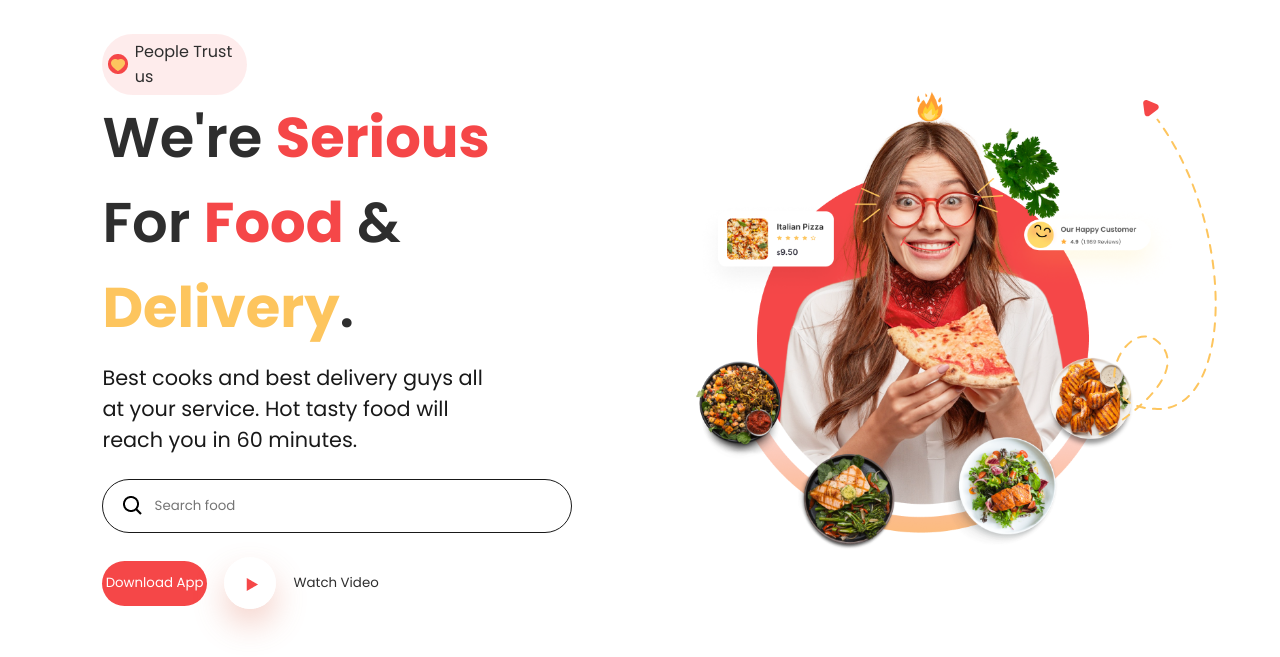
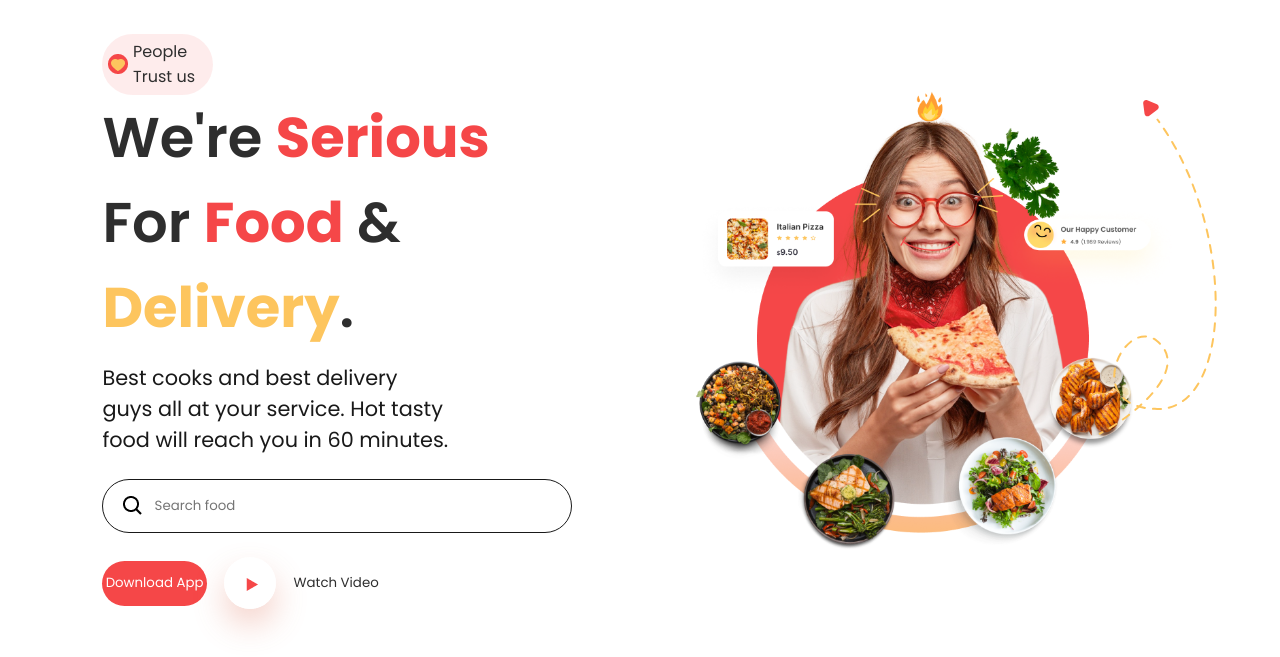
Before and after one commit to Lucassec1/Food-Hut, a plain HTML site: page Food-Hut-main/index.html in a window 1280 px wide. Shown: the part 101-758 px from the top of the page. Drawn offline with Linux system fonts and the light colour scheme.

Commit message:
Update style.css

```diff
--- a/Food-Hut-main/assets/style.css
+++ b/Food-Hut-main/assets/style.css
@@ -63,7 +63,7 @@ body {
 }
 
 .heart {
-    max-width: 25%;
+    max-width: 19%;
     padding: 1%;
     font-size: 100%;
     background: rgba(245, 71, 71, 0.1);
@@ -75,7 +75,7 @@ body {
 
 .esquerda .titulo {
     font-size: 3.5rem;
-    max-width: 80%;
+    max-width: 70%;
     height: auto;
     font-weight: 600;
 }
@@ -92,7 +92,7 @@ body {
 
 .main_1 p {
     margin-top: 2%;
-    max-width: 70%;
+    max-width: 60%;
     font-size: 1.3rem;
     color: #191919;
 }
@@ -117,7 +117,7 @@ body {
 }
 
 .yellow_search {
-    margin-left: -7.5%;
+    margin-left: -6%;
 }
 
 .main_1 .two_buttons {
```
